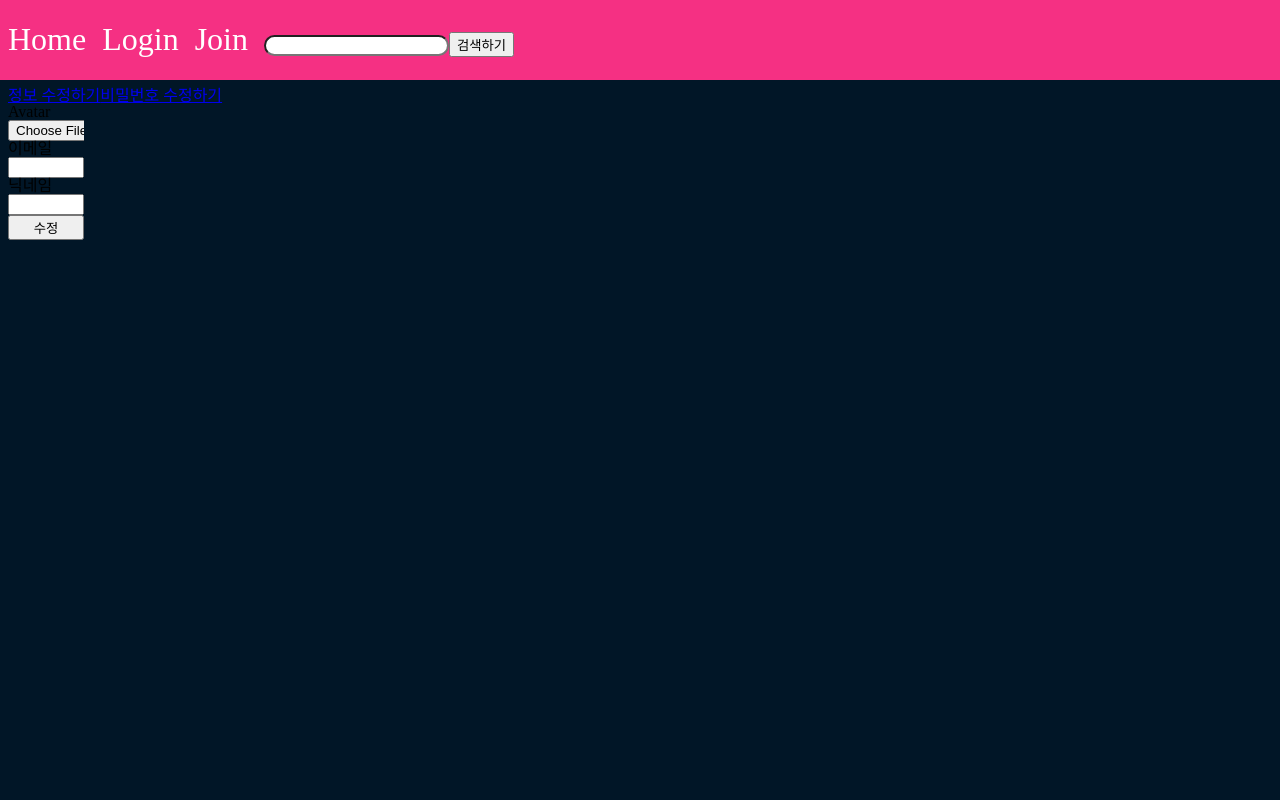
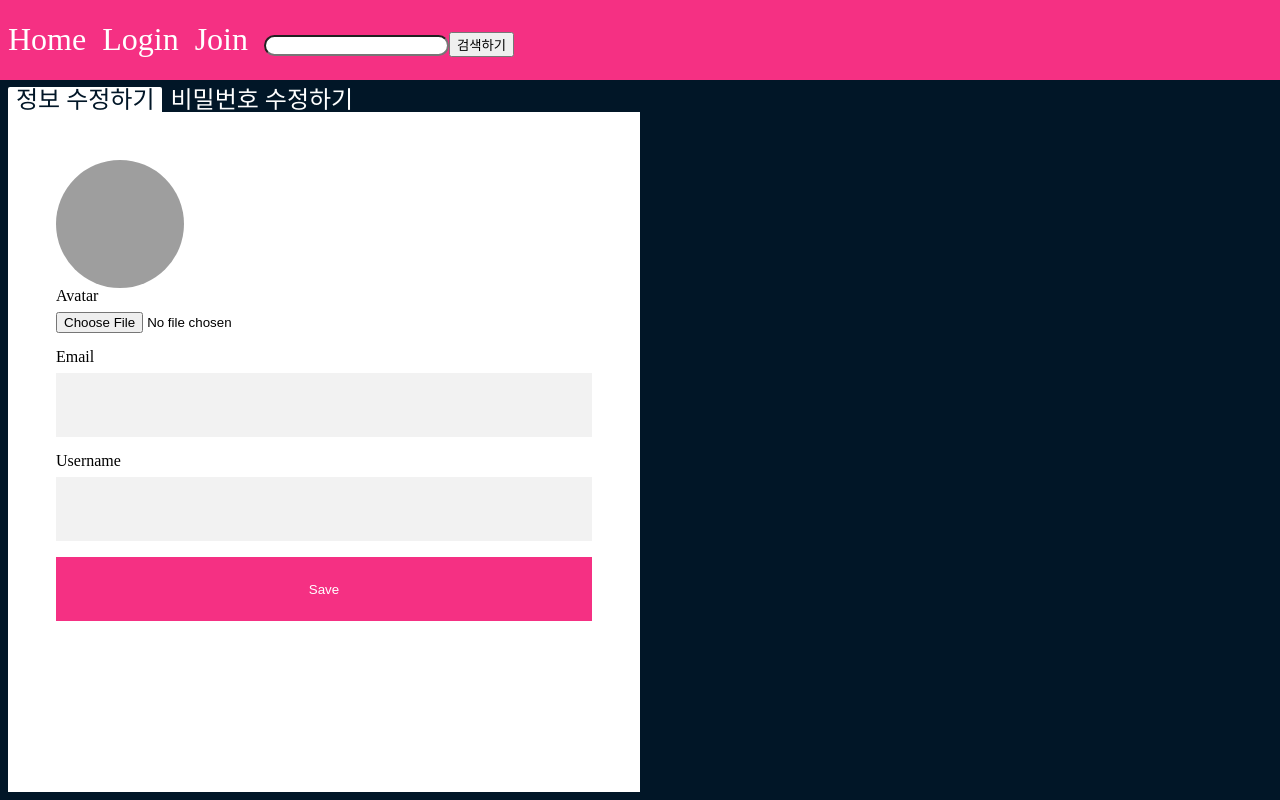
Before and after one commit to dudwns0921/my-youtube_front, a React (Create React App) app: page /userEdit in a window 1280 px wide. Built offline with nearby package versions, Linux system fonts and the light colour scheme.

Commit message:
Add style: userEdit and upload page

```diff
--- a/src/components/NavBar.js
+++ b/src/components/NavBar.js
@@ -9,6 +9,7 @@ import { remove } from '../redux/slicer/userDataSlice'
 
 const Container = styled.div`
   display: flex;
+  min-width: max-content;
   min-height: 5rem;
   align-items: center;
   background-color: var(--app-main-color);
@@ -21,6 +22,7 @@ const Nav = styled.nav`
   span {
     margin-right: 1rem;
     cursor: pointer;
+    color: white;
   }
 `
 
--- a/src/pages/MyPage.js
+++ b/src/pages/MyPage.js
@@ -56,7 +56,6 @@ const UserInfo = styled.div`
       background-color: var(--app-main-color);
       cursor: pointer;
       color: white;
-      font-size: 1.5rem;
       padding: 1rem;
     }
   }
@@ -131,11 +130,11 @@ function MyPage() {
             <UserEtc></UserEtc>
           </section>
           <section>
-            {myVideos.length > 0
+            {/* {myVideos.length > 0
               ? myVideos.map((video) => {
                   return <Thumbnail key={video.createdAt} videoObj={video} />
                 })
-              : 'No videos'}
+              : 'No videos'} */}
           </section>
         </Container>
       )}
--- a/src/pages/Upload.js
+++ b/src/pages/Upload.js
@@ -7,7 +7,34 @@ import { useSelector } from 'react-redux'
 const StyledForm = styled.form`
   display: flex;
   flex-direction: column;
-  width: 30%;
+  min-width: 35rem;
+  background-color: white;
+  padding: 3rem;
+  label {
+    margin-bottom: 0.5rem;
+  }
+  input {
+    margin-bottom: 1rem;
+  }
+  input[type='text'] {
+    padding: 1rem;
+    border: none;
+    background-color: #f2f2f2;
+    height: 4rem;
+    &:focus {
+      outline: none;
+    }
+  }
+  button {
+    color: white;
+    border: none;
+    cursor: pointer;
+    height: 4rem;
+    background-color: var(--app-main-color);
+    &:disabled {
+      opacity: 0.2;
+    }
+  }
 `
 
 function Upload() {
--- a/src/pages/UserEdit.js
+++ b/src/pages/UserEdit.js
@@ -1,15 +1,44 @@
 import React from 'react'
 import { Outlet, Link } from 'react-router-dom'
+import styled from 'styled-components'
+import { useLocation } from 'react-router-dom'
+
+const Container = styled.div`
+  background-color: white;
+  min-width: 50%;
+  height: 100%;
+  nav {
+    background-color: #011627;
+    font-size: 1.5rem;
+  }
+`
+const StyledLink = styled(Link)`
+  background-color: ${(props) => (props.currentpage ? 'white' : 'transparent')};
+  color: ${(props) => (props.currentpage ? '#011627' : 'white')};
+  text-decoration: none;
+  border-radius: 2px 2px 0 0;
+  padding: 0 0.5rem;
+`
 
 function UserEdit() {
   return (
-    <div>
-      <div>
-        <Link to="">정보 수정하기</Link>
-        <Link to="pwd">비밀번호 수정하기</Link>
-      </div>
+    <Container>
+      <nav>
+        <StyledLink
+          currentpage={location.pathname.substring(1) === 'userEdit'}
+          to=""
+        >
+          정보 수정하기
+        </StyledLink>
+        <StyledLink
+          currentpage={location.pathname.substring(1) === 'userEdit/pwd'}
+          to="pwd"
+        >
+          비밀번호 수정하기
+        </StyledLink>
+      </nav>
       <Outlet />
-    </div>
+    </Container>
   )
 }
 
--- a/src/pages/UserInfoEdit.js
+++ b/src/pages/UserInfoEdit.js
@@ -6,9 +6,41 @@ import { useDispatch, useSelector } from 'react-redux'
 import { insert } from '../redux/slicer/userDataSlice'
 
 const StyledForm = styled.form`
+  img {
+    width: 8rem;
+    height: 8rem;
+    border-radius: 50%;
+  }
   display: flex;
   flex-direction: column;
-  width: 30%;
+  min-width: 35rem;
+  background-color: white;
+  padding: 3rem;
+  label {
+    margin-bottom: 0.5rem;
+  }
+  input {
+    margin-bottom: 1rem;
+  }
+  input[type='text'] {
+    padding: 1rem;
+    border: none;
+    background-color: #f2f2f2;
+    height: 4rem;
+    &:focus {
+      outline: none;
+    }
+  }
+  button {
+    color: white;
+    border: none;
+    cursor: pointer;
+    height: 4rem;
+    background-color: var(--app-main-color);
+    &:disabled {
+      opacity: 0.2;
+    }
+  }
 `
 
 function UserInfoEdit() {
@@ -53,6 +85,9 @@ function UserInfoEdit() {
         'Loading...'
       ) : (
         <StyledForm onSubmit={handleEditUser}>
+          <img
+            src={`${process.env.REACT_APP_SERVER_BASE_URL}${oldUserData.avatarURL}`}
+          />
           <label htmlFor="avatar">Avatar</label>
           <input
             id="avatar"
@@ -62,25 +97,25 @@ function UserInfoEdit() {
               setAvatarFile(e.target.files[0])
             }}
           />
-          <label htmlFor="newEmail">이메일</label>
+          <label htmlFor="email">Email</label>
           <input
-            id="newEmail"
+            id="email"
             type="text"
             value={newEmail}
             onChange={(e) => {
               setNewEmail(e.target.value)
             }}
           />
-          <label htmlFor="newUsername">닉네임</label>
+          <label htmlFor="username">Username</label>
           <input
-            id="newUsername"
+            id="username"
             type="text"
             value={newUsername}
             onChange={(e) => {
               setNewUsername(e.target.value)
             }}
           />
-          <button type="submit">수정</button>
+          <button type="submit">Save</button>
         </StyledForm>
       )}
     </div>
--- a/src/pages/UserPwdEdit.js
+++ b/src/pages/UserPwdEdit.js
@@ -10,7 +10,35 @@ import { useSelector } from 'react-redux'
 const StyledForm = styled.form`
   display: flex;
   flex-direction: column;
-  width: 30%;
+  min-width: 35rem;
+  background-color: white;
+  padding: 3rem;
+  label {
+    margin-bottom: 0.5rem;
+  }
+  input {
+    padding: 1rem;
+    border: none;
+    background-color: #f2f2f2;
+    height: 4rem;
+    margin-bottom: 1rem;
+    &:focus {
+      outline: none;
+    }
+  }
+  button {
+    color: white;
+    border: none;
+    cursor: pointer;
+    height: 4rem;
+    background-color: var(--app-main-color);
+    &:disabled {
+      opacity: 0.2;
+    }
+  }
+  p {
+    margin-bottom: 1rem;
+  }
 `
 function UserPwdEdit() {
   const navigate = useNavigate()
@@ -46,19 +74,21 @@ function UserPwdEdit() {
   return (
     <div>
       <StyledForm onSubmit={handleEditUserPwd}>
-        <label htmlFor="newPassword">새 비밀번호</label>
+        <label htmlFor="newPassword">New Password</label>
         <input
           id="newPassword"
           type="password"
+          placeholder="New Password"
           required
           onChange={(e) => {
             setNewPassword(e.target.value)
           }}
         />
-        <label htmlFor="confirmPassword">새 비밀번호 확인</label>
+        <label htmlFor="confirmPassword">Confirm New Password</label>
         <input
           id="confirmPassword"
           type="password"
+          placeholder="Confirm New Password"
           required
           onChange={(e) => {
             setConfirmNewPassword(e.target.value)
@@ -70,7 +100,7 @@ function UserPwdEdit() {
           <p style={{ color: 'red' }}>비밀번호가 일치하지 않습니다.</p>
         )}
         <button disabled={isPasswordConfirmed ? false : true} type="submit">
-          비밀번호 수정
+          Save
         </button>
       </StyledForm>
     </div>
```
